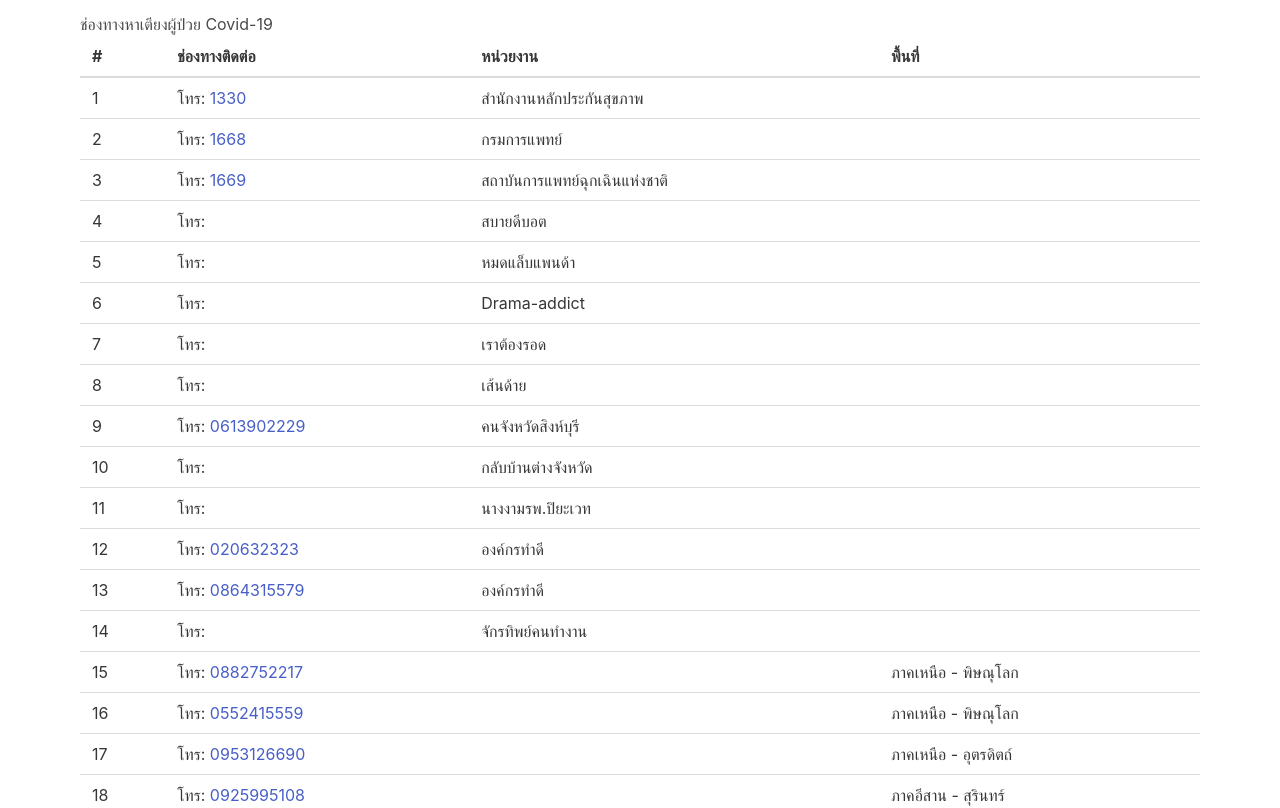
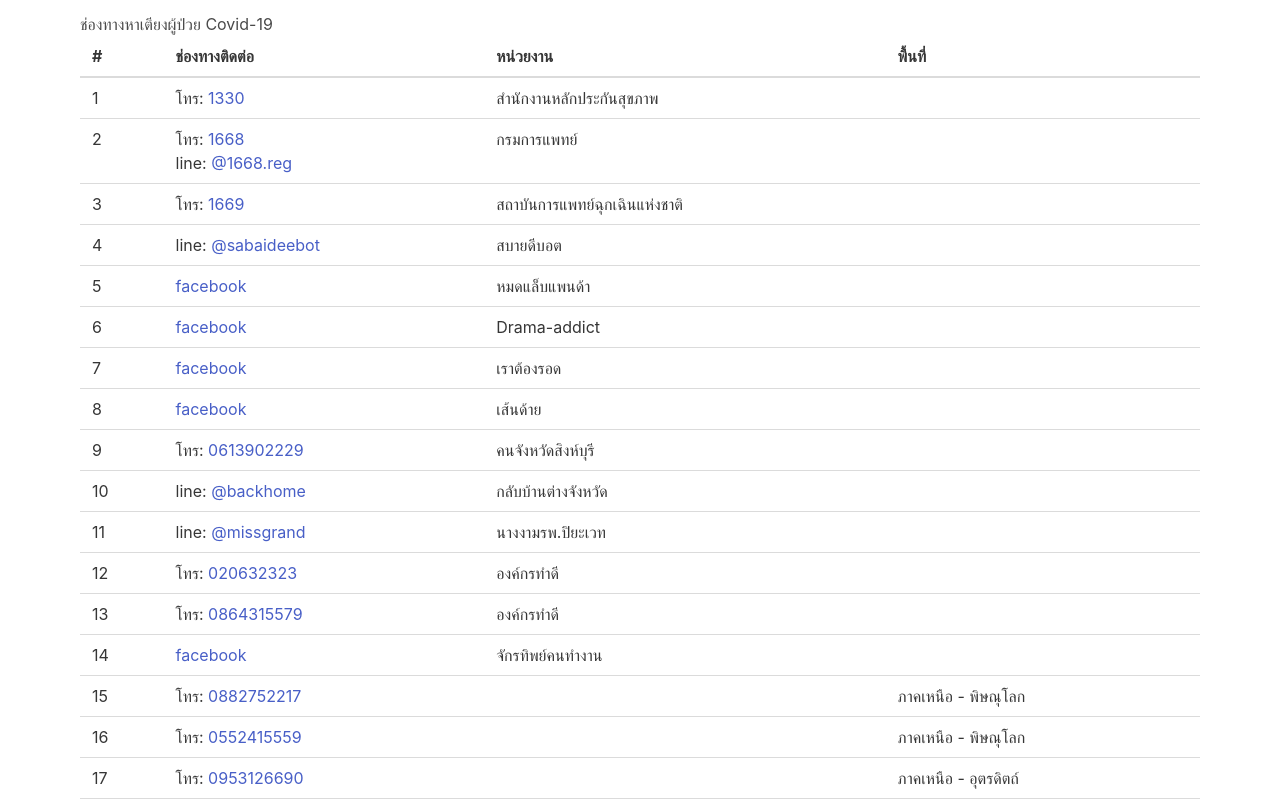
Before and after one commit to SandzoNight/hatiang, a Next.js app: page / in a window 1280 px wide. Shown: the top 808 px of the page. Built offline with nearby package versions, Linux system fonts and the light colour scheme.

Commit message:
Display facebook and line contact

```diff
--- /dev/null
+++ b/components/Contact.js
@@ -0,0 +1,21 @@
+export default function Contact({ contact }) {
+    return (
+        <div>
+            {contact.tel ? (
+                <div>
+                    โทร: <a href={`tel:${contact.tel}`}>{contact.tel}</a>
+                </div>
+            ) : null}
+            {contact.line ? (
+                <div>
+                    line: <a href={`https://line.me/R/ti/p/${contact.line}`}>{contact.line}</a>
+                </div>
+            ) : null}
+            {contact.facebook ? (
+                <div>
+                    <a href={contact.facebook}>facebook</a>
+                </div>
+            ) : null}
+        </div>
+    )
+}
--- a/contact.json
+++ b/contact.json
@@ -18,19 +18,19 @@
     },
     {
         "name": "หมดแล็บแพนด้า",
-        "facebook": "."
+        "facebook": "https://www.facebook.com/MTlikesara"
     },
     {
         "name": "Drama-addict",
-        "facebook": "."
+        "facebook": "https://www.facebook.com/DramaAdd"
     },
     {
         "name": "เราต้องรอด",
-        "facebook": "."
+        "facebook": "https://www.facebook.com/savethailandsafe"
     },
     {
         "name": "เส้นด้าย",
-        "facebook": "."
+        "facebook": "https://www.facebook.com/zendai.org"
     },
     {
         "name": "คนจังหวัดสิงห์บุรี",
--- a/pages/index.js
+++ b/pages/index.js
@@ -1,4 +1,5 @@
 import Head from 'next/head'
+import Contact from '../components/Contact'
 import contacts from '../contact.json'
 import sources from '../sources.json'
 
@@ -27,7 +28,7 @@ export default function Home() {
                 <tr>
                   <td>{key + 1}</td>
                   <td>
-                    โทร: <a href={`tel:${contact.tel}`}>{contact.tel}</a>
+                    <Contact contact={contact} />
                   </td>
                   <td>{contact.name}</td>
                   <td>{`${contact.area ? `ภาค${contact.area}` : ''}`} {contact.province ? `- ${contact.province}` : ''}</td>
```
